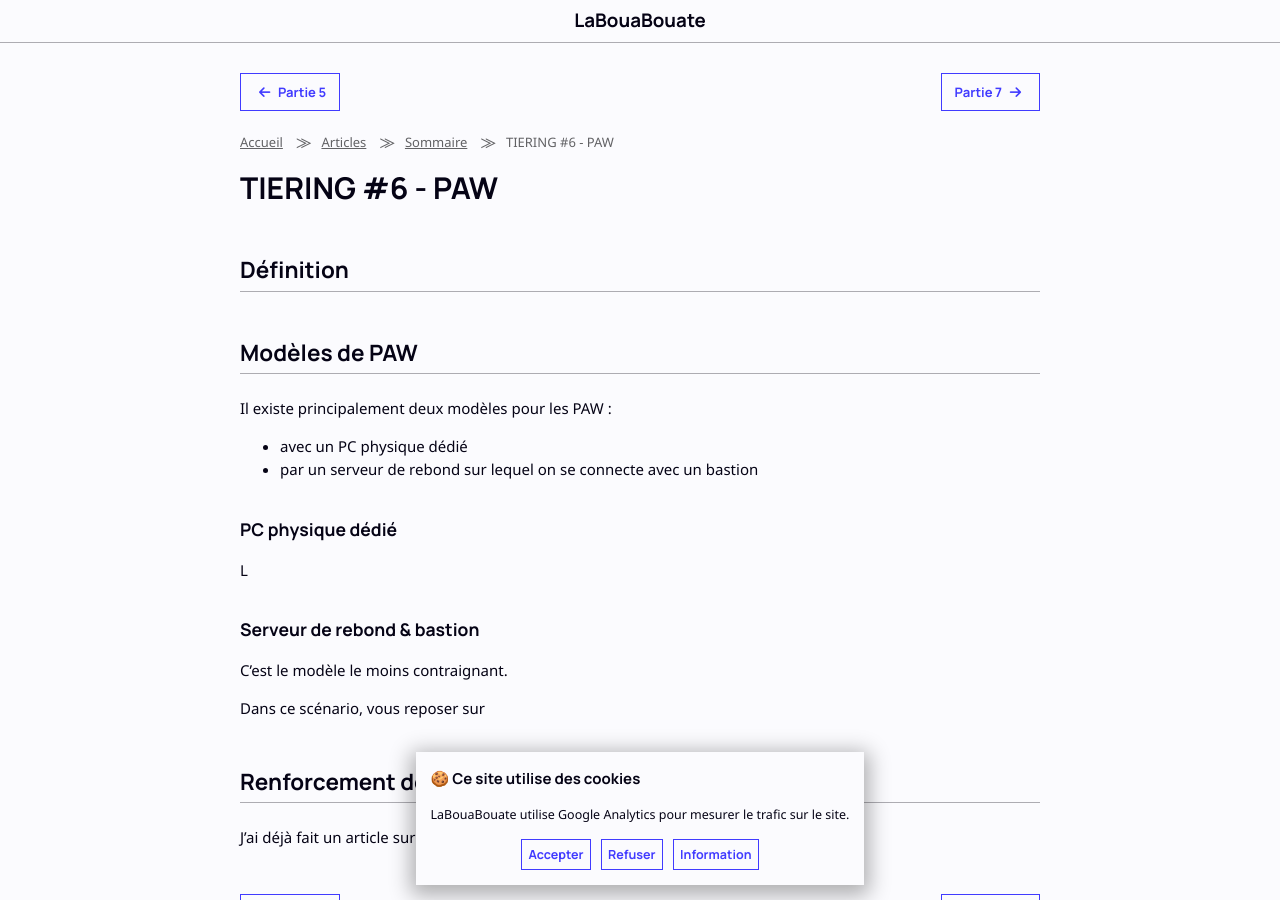
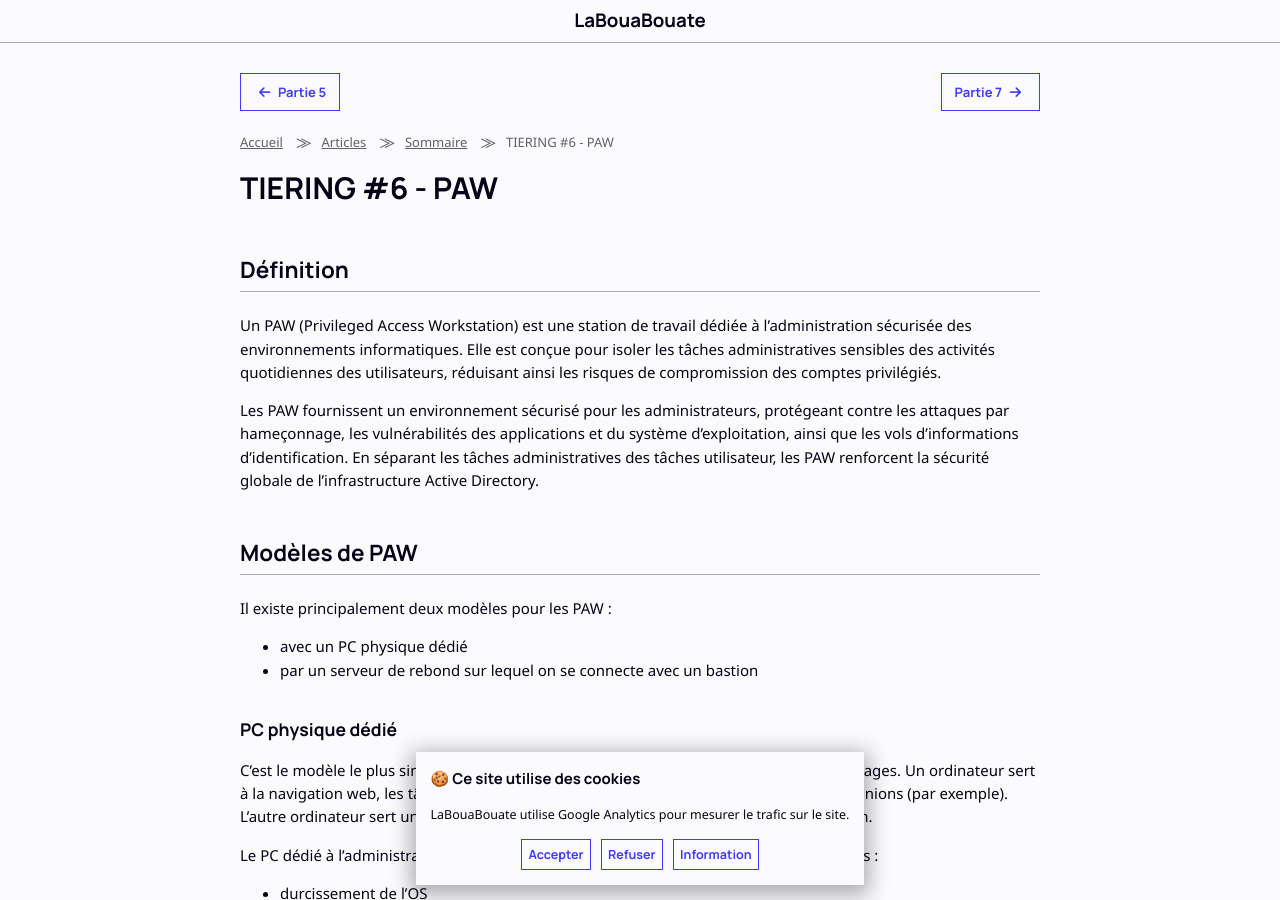
Before and after one commit to leobouard/leobouard.github.io, a Jekyll site: the page built from _posts/2024-11-01-tiering-model-006.md, in a window 1280 px wide and 900 px high. Built offline with Jekyll 4.4.1, drawn with Linux system fonts in a browser that asks for light colours; nearby versions of some CDN libraries; some web fonts are replaced; some of the changed text lies outside the part shown.

Commit message:
Update 2024-11-01-tiering-model-006.md

```diff
--- a/_posts/2024-11-01-tiering-model-006.md
+++ b/_posts/2024-11-01-tiering-model-006.md
@@ -12,6 +12,10 @@
 
 ## Définition
 
+Un PAW (Privileged Access Workstation) est une station de travail dédiée à l'administration sécurisée des environnements informatiques. Elle est conçue pour isoler les tâches administratives sensibles des activités quotidiennes des utilisateurs, réduisant ainsi les risques de compromission des comptes privilégiés.
+
+Les PAW fournissent un environnement sécurisé pour les administrateurs, protégeant contre les attaques par hameçonnage, les vulnérabilités des applications et du système d'exploitation, ainsi que les vols d'informations d'identification. En séparant les tâches administratives des tâches utilisateur, les PAW renforcent la sécurité globale de l'infrastructure Active Directory.
+
 ## Modèles de PAW
 
 Il existe principalement deux modèles pour les PAW :
@@ -21,14 +25,25 @@
 
 ### PC physique dédié
 
-L
+C'est le modèle le plus simple et le plus sécurisé puisque l'on sépare physiquement les usages. Un ordinateur sert à la navigation web, les tâches bureautiques, l'envoi d'emails, la documentation et les réunions (par exemple). L'autre ordinateur sert uniquement aux tâches d'administration du système d'information.
 
-### Serveur de rebond & bastion
+Le PC dédié à l'administration est alors renforcé au maximum, avec tous les moyens utiles :
 
-C'est le modèle le moins contraignant.
+- durcissement de l'OS
+- interdiction de déplacement avec cet ordinateur
+- restrictions réseaux et d'accès à Internet
+- filtre de confidentialité obligatoire
 
-Dans ce scénario, vous reposer sur
+Si le niveau de sécurité de ce modèle est prouvé, la facilité d'usage au quotidien pour les administrateurs est lourdement impactée.
+
+### Serveur de rebond via un bastion
+
+Un bastion sert de point d'accès sécurisé pour les administrateurs sur des ressources distantes. La plupart du temps, le bastion prend la forme d'une interface web qui permet d'avoir accès à un client RDP intégré.
+
+Dans ce scénario, on autorise l'accès à un serveur de rebond depuis le PC "bureautique" uniquement à travers ce bastion.
+
+Cette solution est de loin la plus facile à utiliser au quotidien (un seul ordinateur, la possibilité de faire du copier-coller rapidement, des captures d'écrans...), mais elle vient au prix d'une sécurité moindre, car un keylogger ou une faille dans le bastion pourrait mener à une escalade d'un attaquant vers des ressources critiques de votre Active Directory.
 
 ## Renforcement de l'OS
 
-J'ai déjà fait un article sur le sujet ici : [HardeningKitty \| LaBouaBouate](/2024/07/17/hardening-kitty)
+Pour en savoir plus à ce sujet, vous pouvez consulter mon article sur HardeningKitty : [HardeningKitty \| LaBouaBouate](/2024/07/17/hardening-kitty)
```
